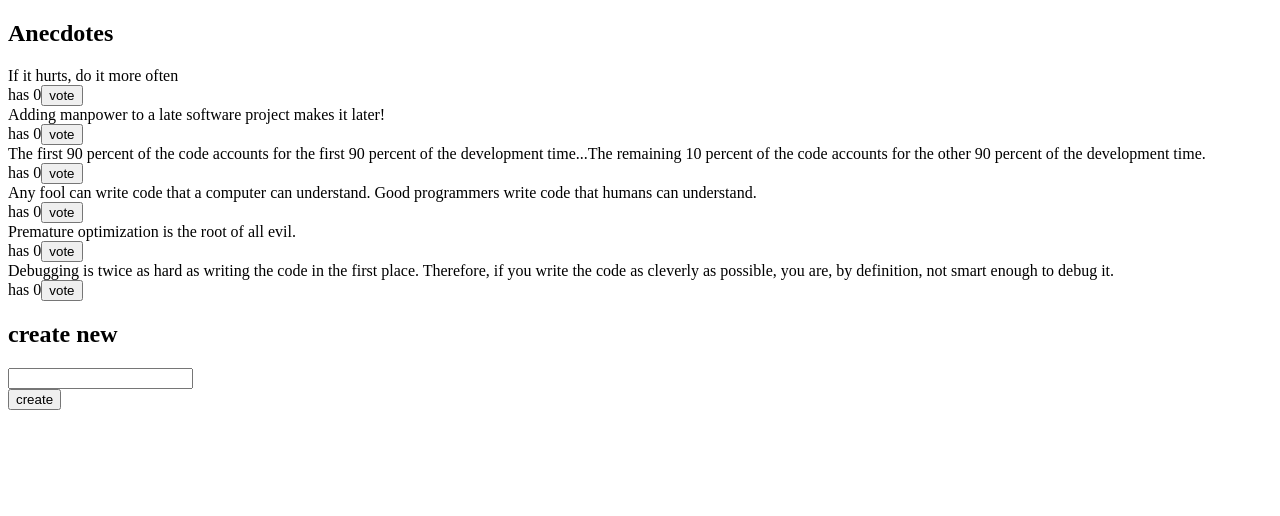
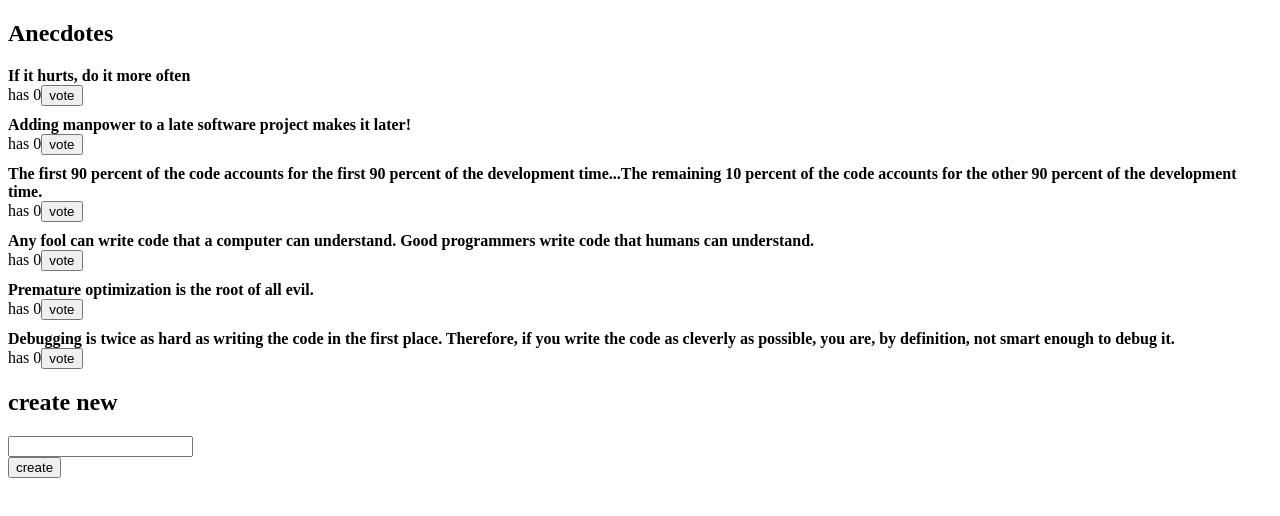
Before and after one commit to Parsakaali93/FSO-Osa-6, a React (Vite) app: page / in a window 1280 px wide. Shown: the top 516 px of the page. Built offline with nearby package versions, Linux system fonts and the light colour scheme.

Commit message:
6.5 done

```diff
--- a/src/App.jsx
+++ b/src/App.jsx
@@ -25,9 +25,9 @@ const App = () => {
     <div>
       <h2>Anecdotes</h2>
       {anecdotes.map(anecdote =>
-        <div key={anecdote.id}>
+        <div key={anecdote.id} style={{marginTop: 10, marginBottom: 10}}>
           <div>
-            {anecdote.content}
+            <b>{anecdote.content}</b>
           </div>
           <div>
             has {anecdote.votes}
--- a/src/reducers/anecdoteReducer.js
+++ b/src/reducers/anecdoteReducer.js
@@ -30,9 +30,10 @@ const reducer = (state = initialState, action) => {
     case 'VOTE':
       const correspondingAnecdote = state.find(anecdote => anecdote.id === action.payload.id)
       const voteAddedAnecdote = {...correspondingAnecdote, votes: correspondingAnecdote.votes + 1}
+
       return state.map(anecdote =>
         anecdote.id !== action.payload.id ? anecdote : voteAddedAnecdote
-      )
+      ).sort((a, b) => a.votes < b.votes)
 
     case 'NEW_ANECDOTE':
       return state.concat(action.payload)
```
